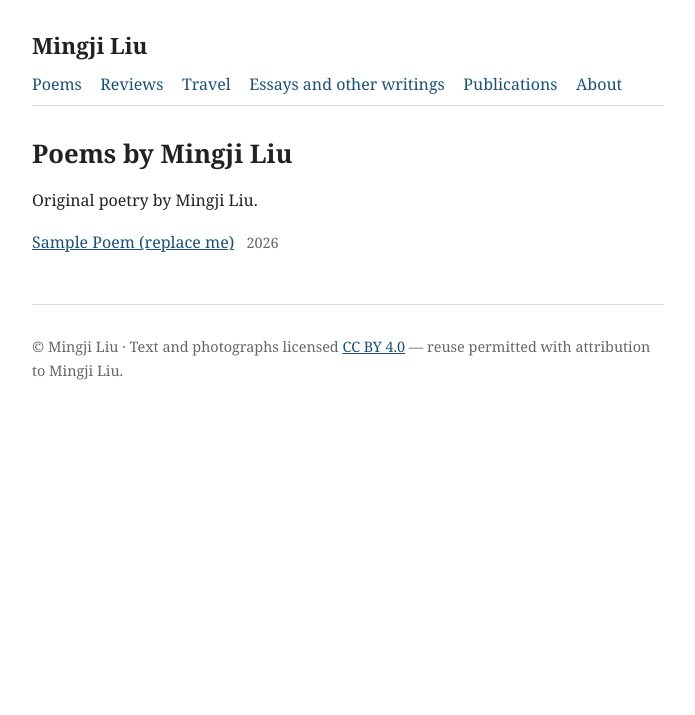
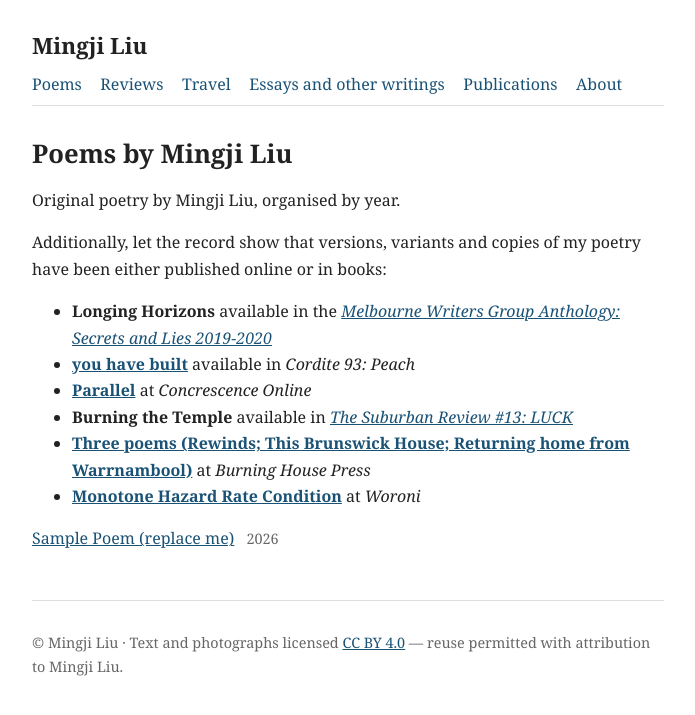
Before and after one commit to mingjiliu/mingjiliu.github.io, a Jekyll site: the page built from poems/index.md, in a window 1280 px wide. Shown: the top 715 px of the page, without its empty margins (292-987 px from the left). Built offline with Jekyll 4.4.1, drawn with Linux system fonts in a browser that asks for light colours.

Commit message:
Update index.md

```diff
--- a/poems/index.md
+++ b/poems/index.md
@@ -4,4 +4,13 @@ collection: poems
 layout: section
 permalink: /poems/
 ---
-Original poetry by Mingji Liu.
+Original poetry by Mingji Liu, organised by year.
+
+Additionally, let the record show that versions, variants and copies of my poetry have been either published online or in books:
+
+- **Longing Horizons** available in the [*Melbourne Writers Group Anthology: Secrets and Lies 2019-2020*](https://checkout.square.site/merchant/MLENTDWYFHMDZ/checkout/GGZROOPPG72FN7QW5MU3H7CX)
+- [**you have built**](http://cordite.org.au/poetry/peach/you-have-built/) available in *Cordite 93: Peach*
+- [**Parallel**](https://www.concrescenceonline.com/concrescenceonlinejournal/parallel-by-mingji-liu) at *Concrescence Online*
+- **Burning the Temple** available in [*The Suburban Review #13: LUCK*](https://thesuburbanreview.com/product/the-suburban-review-13-luck/)
+- [**Three poems (Rewinds; This Brunswick House; Returning home from Warrnambool)**](https://burninghousepress.com/2018/09/25/three-poems-by-mingji-liu/) at *Burning House Press*
+- [**Monotone Hazard Rate Condition**](https://www.woroni.com.au/words/monotone-hazard-rate-condition/) at *Woroni*
```
